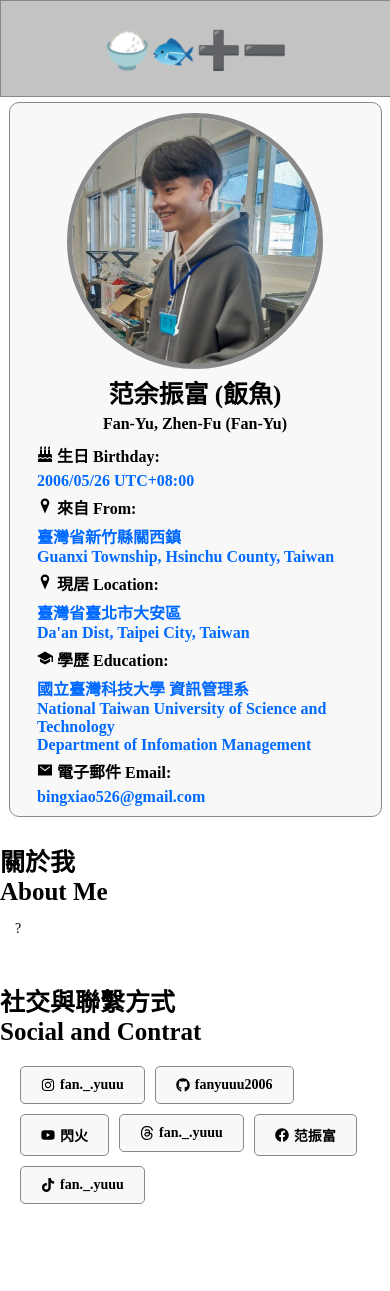
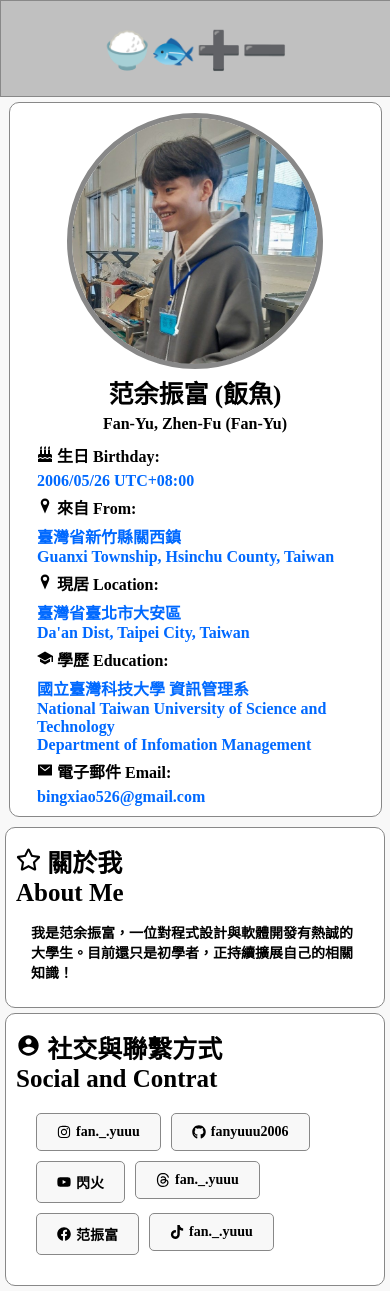
Before and after one commit to fanyuuu2006/fanyu-web, a Next.js app in the folder frontend/: page / in a window 390 px wide. Before the commit the page ends 1239 px from the top, so only its background shows below. Built offline with nearby package versions, Linux system fonts and the light colour scheme.

Commit message:
feat: About Me

```diff
--- a/frontend/src/components/Index/AboutMeDiv.jsx
+++ b/frontend/src/components/Index/AboutMeDiv.jsx
@@ -1,10 +1,18 @@
+import { FaRegStar } from "react-icons/fa";
 import FlexGrowDiv from "../common/FlexGrowDiv";
 import RwdBr from "../common/RwdBr";
 
-export default function AboutMeDiv(){
-    return (
-        <FlexGrowDiv TitleComponents={<>關於我 <RwdBr/>About Me</>}>
-            ?
-        </FlexGrowDiv>
-    );
+export default function AboutMeDiv() {
+  return (
+    <FlexGrowDiv
+      TitleComponents={
+        <>
+          <FaRegStar /> 關於我 <RwdBr />
+          About Me
+        </>
+      }
+    >
+      我是范余振富，一位對程式設計與軟體開發有熱誠的大學生。目前還只是初學者，正持續擴展自己的相關知識！
+    </FlexGrowDiv>
+  );
 }
--- a/frontend/src/components/Index/ContactDiv.jsx
+++ b/frontend/src/components/Index/ContactDiv.jsx
@@ -10,6 +10,7 @@ import {
   FaTiktok,
 } from "react-icons/fa";
 import { BsThreads } from "react-icons/bs";
+import { IoMdContact } from "react-icons/io";
 import RwdBr from "../common/RwdBr";
 
 const ContactData = [
@@ -64,7 +65,7 @@ export default function ContactDiv() {
     <FlexGrowDiv
       TitleComponents={
         <>
-          社交與聯繫方式 <RwdBr />
+          <IoMdContact /> 社交與聯繫方式 <RwdBr />
           Social and Contrat
         </>
       }
--- a/frontend/src/styles/FlexGrowDiv.css
+++ b/frontend/src/styles/FlexGrowDiv.css
@@ -2,6 +2,9 @@
 
 .FlexGrowDiv {
   flex-grow: 1; /* 填滿剩餘空間 */
+  background-color: var(--div-background-color);
+  border: var(--border-lv1);
+  border-radius: 10px;
   margin: var(--margin-medium);
   padding: var(--padding-medium) var(--padding-large);
 }
@@ -13,6 +16,7 @@
 }
 
 .FlexGrowDiv-Content {
+  font-weight: bold;
   font-size: 16px;
   display: flex;
   flex-wrap: wrap;
@@ -22,8 +26,8 @@
 
 @media (max-width: 768px) {
   .FlexGrowDiv {
-    margin: var(--margin-small) 0;
-    padding: var(--padding-small) 0;
+    margin: var(--margin-small);
+    padding: var(--padding-small);
   }
 
   .FlexGrowDiv-Title {
--- a/frontend/src/styles/Index/Profile.css
+++ b/frontend/src/styles/Index/Profile.css
@@ -2,7 +2,7 @@
 
 .ProfileDiv {
   width: fit-content;
-  background-color: var(--background-color);
+  background-color: var(--div-background-color);
   border: var(--border-lv1);
   border-radius: 10px;
   display: flex;
--- a/frontend/src/styles/globals.css
+++ b/frontend/src/styles/globals.css
@@ -1,5 +1,6 @@
 :root {
   --background-color: #f8f8f8;
+  --div-background-color: #ffffff;
 
   --border-lv1: 1px solid #888888;
   --border-lv2: 3px solid #888888;
@@ -20,6 +21,7 @@
 }
 
 body {
+    background-color: var(--background-color);
     margin: 0;
     padding: 0;
     width: 100%;
```
